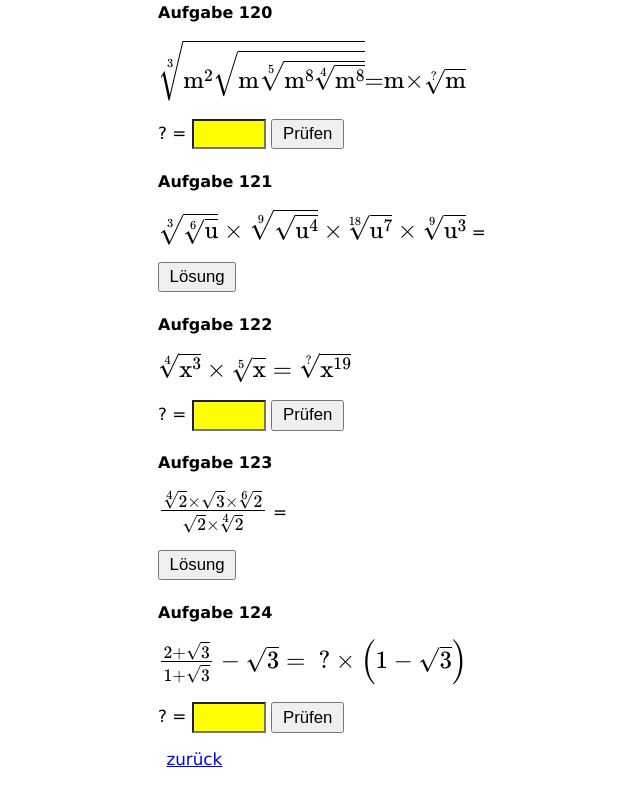
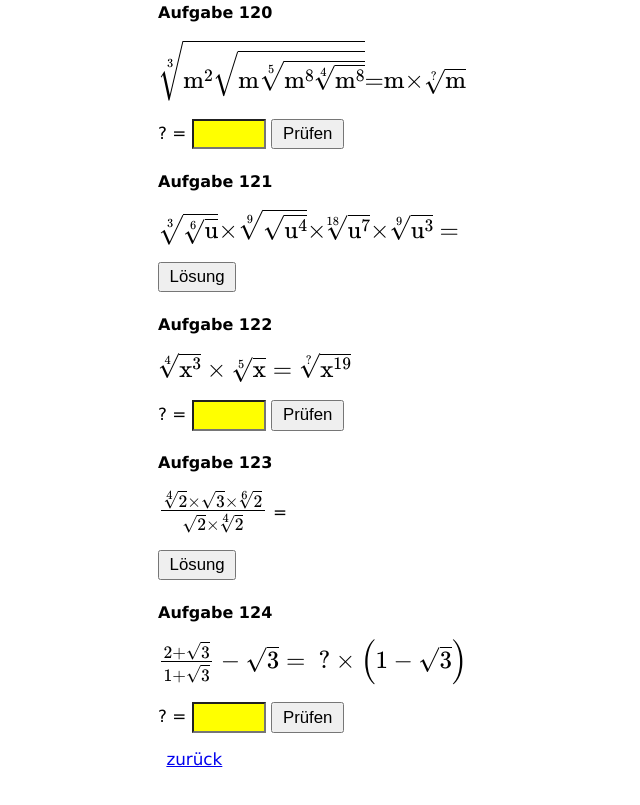
Before and after one commit to joafroehlich/Pot, a plain HTML site: page Pot7.html in a window 1280 px wide. Shown: the part 838-1643 px from the top of the page, without its empty margins (162-802 px from the left). Drawn offline with nearby package versions, Linux system fonts and the light colour scheme.

Commit message:
Add files via upload

```diff
--- a/Pot7.html
+++ b/Pot7.html
@@ -177,7 +177,7 @@ h2 { font-size: 1rem; margin: 1.4rem 0 0.3rem; }
 
     <h2>Aufgabe 121</h2><p>
 
-<math mathsize="1.2em"><mroot><mroot><mi mathvariant="normal">u</mi><mn>6</mn></mroot><mn>3</mn></mroot><mo>&#xd7;</mo><mroot><msqrt><mrow><msup><mi mathvariant="normal">u</mi><mn>4</mn></msup></mrow></msqrt><mn>9</mn></mroot><mo>&#xd7;</mo><mroot><mrow><msup><mi mathvariant="normal">u</mi><mn>7</mn></msup></mrow><mn>18</mn></mroot><mo>&#xd7;</mo><mroot><mrow><msup><mi mathvariant="normal">u</mi><mn>3</mn></msup></mrow><mn>9</mn></mroot></math> = </p>
+<math mathsize="1.2em"><mroot><mroot><mtext>u</mtext><mtext>6</mtext></mroot><mtext>3</mtext></mroot><mtext>&#xd7;</mtext><mroot><msqrt><mrow><msup><mtext>u</mtext><mtext>4</mtext></msup></mrow></msqrt><mtext>9</mtext></mroot><mtext>&#xd7;</mtext><mroot><mrow><msup><mtext>u</mtext><mtext>7</mtext></msup></mrow><mtext>18</mtext></mroot><mtext>&#xd7;</mtext><mroot><mrow><msup><mtext>u</mtext><mtext>3</mtext></msup></mrow><mtext>9</mtext></mroot><mtext>&#xA0;=</mtext></math> </p>
 
 <button  onclick="window.open('Pot_Aufgabe121.html');" >Lösung</button></p>
 
```
